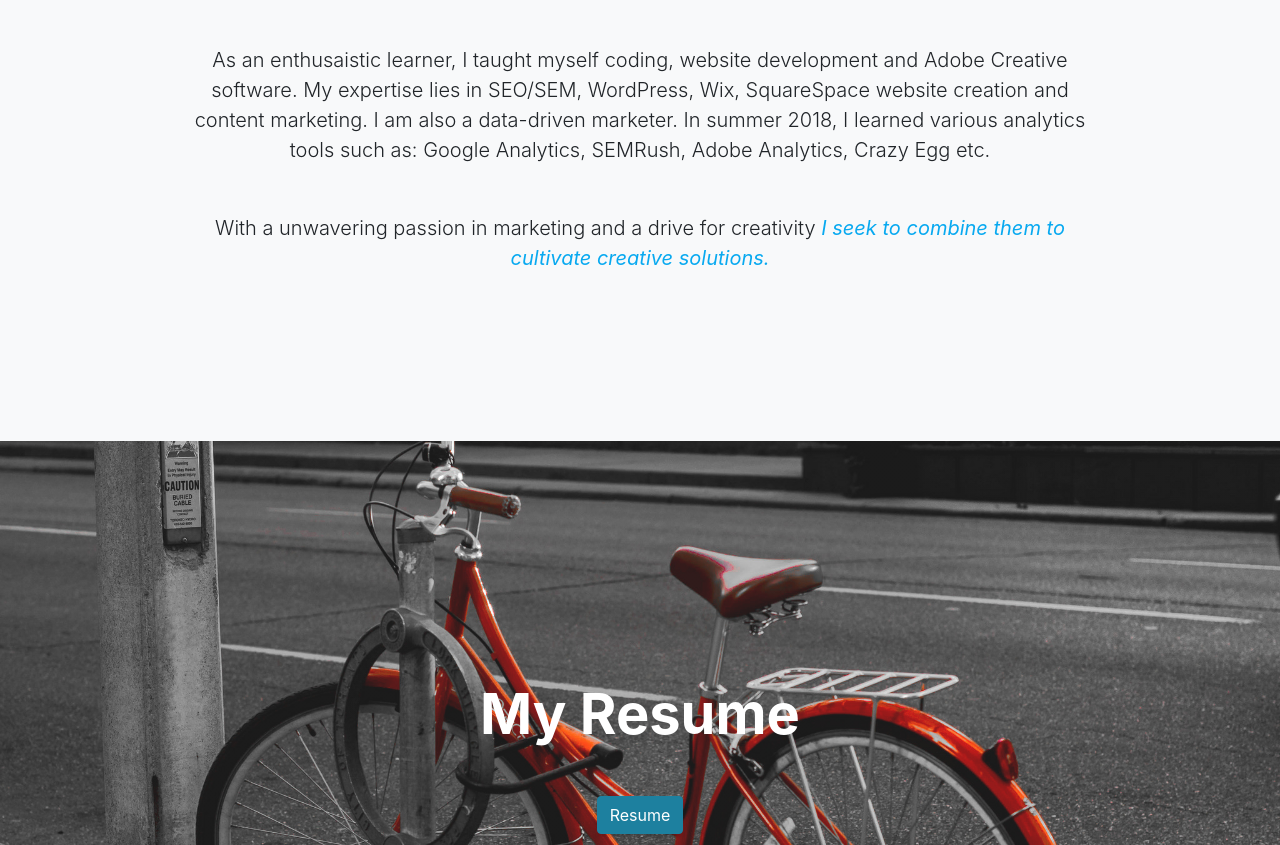
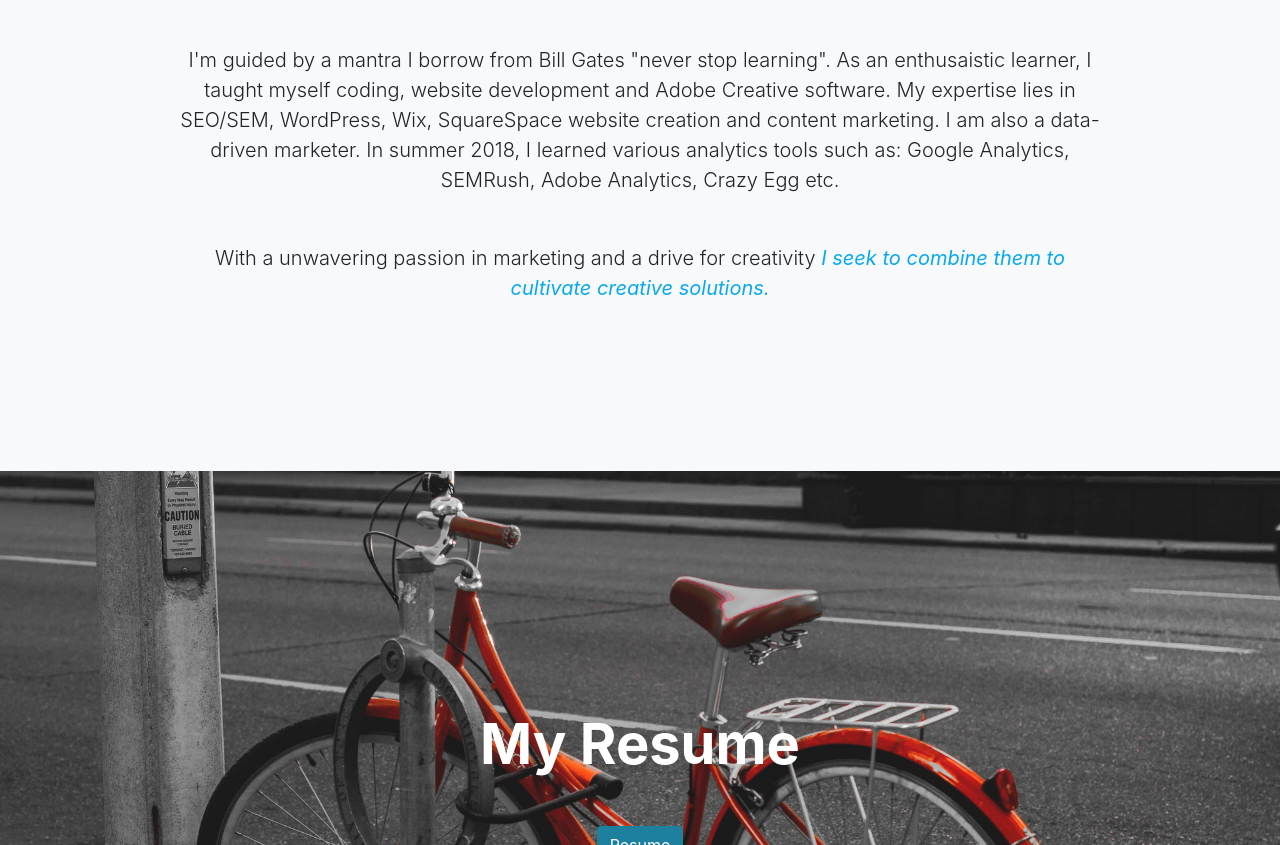
Before and after one commit to AhmedTahsin/AhmedTahsin.github.io, a website with bundled scripts: page index.html in a window 1280 px wide. Shown: the part 1505-2350 px from the top of the page. Built offline with nearby package versions, Linux system fonts and the light colour scheme.

Commit message:
update index.html

```diff
--- a/index.html
+++ b/index.html
@@ -96,7 +96,7 @@
           <h2 class="mb-1">Welcome to my Website</h2>
           </div>
           <p class="lead mb-5">My name is <b style="color:#08A9F0">Tahsin Ahmed</b> and I am a Toronto <i class="fab fa-canadian-maple-leaf"></i> based Digital Marketer and Photographer with a passion for design and technology. I am currently pursuing a Marketing degree at York University.</p>
-          <p class="lead mb-5">As an enthusaistic learner, I taught myself coding, website development and Adobe Creative software. My expertise lies in SEO/SEM, WordPress, Wix, SquareSpace website creation and content marketing. I am also a data-driven marketer. In summer 2018, I learned various analytics tools such as: Google Analytics, SEMRush, Adobe Analytics, Crazy Egg etc. </p>
+          <p class="lead mb-5">I'm guided by a mantra I borrow from Bill Gates "never stop learning". As an enthusaistic learner, I taught myself coding, website development and Adobe Creative software. My expertise lies in SEO/SEM, WordPress, Wix, SquareSpace website creation and content marketing. I am also a data-driven marketer. In summer 2018, I learned various analytics tools such as: Google Analytics, SEMRush, Adobe Analytics, Crazy Egg etc. </p>
             <p class="lead mb-5">With a unwavering passion in marketing and a drive for creativity <em style="color:#08A9F0;"><b>I seek to combine them to cultivate creative solutions.</em></b></p>
         </div>
       </div>
```
